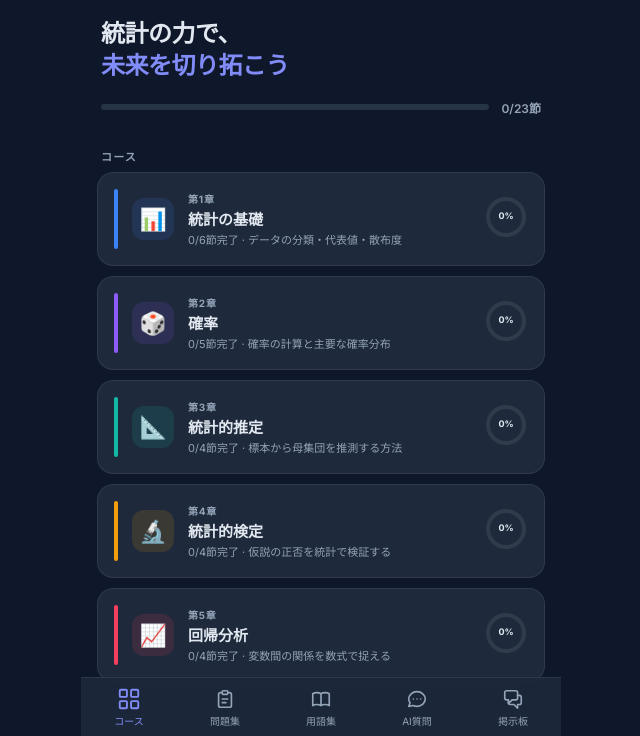
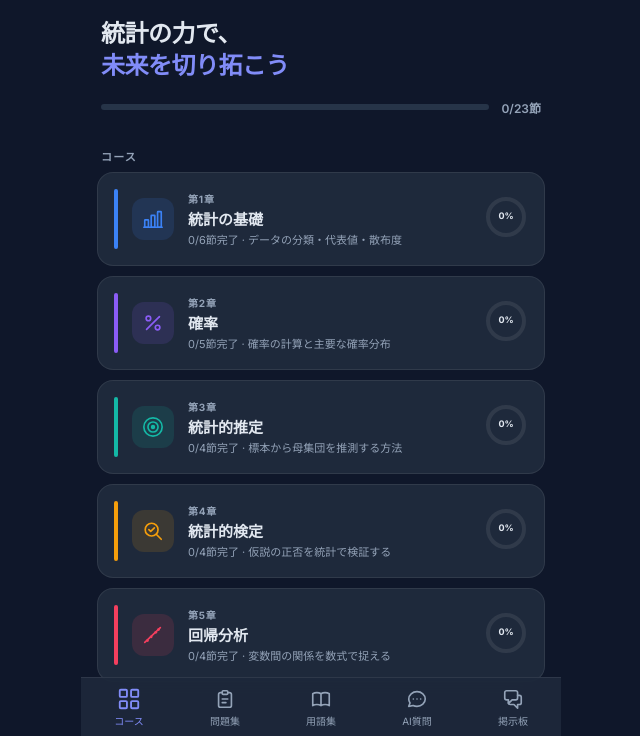
Before and after one commit to thxnassu-netizen/tokei-kentei, a website: page public/index.html in a window 1280 px wide. Shown: the part 64-800 px from the top of the page, without its empty margins (319-959 px from the left). Drawn offline with nearby package versions, Linux system fonts and the light colour scheme.

Commit message:
章アイコンをSVGラインアイコンに変更（棒グラフ・%・ターゲット・虫眼鏡・散布図）

```diff
--- a/public/index.html
+++ b/public/index.html
@@ -112,7 +112,8 @@ html, body { height: 100%; background: var(--bg); color: var(--text); font-famil
 .chapter-card:hover { transform: translateY(-2px); box-shadow: 0 8px 24px rgba(0,0,0,0.35); }
 .chapter-card:active { transform: translateY(0); }
 .ch-accent-bar { width: 4px; border-radius: 4px; align-self: stretch; flex-shrink: 0; }
-.ch-icon-wrap { width: 42px; height: 42px; border-radius: 12px; display: flex; align-items: center; justify-content: center; font-size: 22px; flex-shrink: 0; }
+.ch-icon-wrap { width: 42px; height: 42px; border-radius: 12px; display: flex; align-items: center; justify-content: center; flex-shrink: 0; padding: 10px; }
+.ch-icon-wrap svg { width: 22px; height: 22px; flex-shrink: 0; }
 .ch-info { flex: 1; min-width: 0; }
 .ch-num { font-size: 10px; font-weight: 700; letter-spacing: 0.8px; text-transform: uppercase; color: var(--text2); margin-bottom: 2px; }
 .ch-title { font-size: 15px; font-weight: 700; white-space: nowrap; overflow: hidden; text-overflow: ellipsis; }
@@ -131,7 +132,8 @@ html, body { height: 100%; background: var(--bg); color: var(--text); font-famil
 }
 .ch-hero-bg { position: absolute; inset: 0; opacity: 0.15; }
 .ch-hero-content { position: relative; z-index: 1; }
-.ch-hero-icon { font-size: 48px; margin-bottom: 8px; }
+.ch-hero-icon { width: 56px; height: 56px; margin-bottom: 12px; }
+.ch-hero-icon svg { width: 56px; height: 56px; }
 .ch-hero-num { font-size: 11px; font-weight: 700; letter-spacing: 1px; text-transform: uppercase; opacity: 0.7; margin-bottom: 4px; }
 .ch-hero-title { font-size: 22px; font-weight: 800; margin-bottom: 6px; }
 .ch-hero-desc { font-size: 13px; opacity: 0.8; line-height: 1.5; }
@@ -620,11 +622,11 @@ strong { color: #e2e8f0; }
 <script>
 // ===================== DATA =====================
 const CH_META = [
-  { icon:'📊', color:'#3b82f6', light:'#60a5fa', desc:'データの分類・代表値・散布度' },
-  { icon:'🎲', color:'#8b5cf6', light:'#a78bfa', desc:'確率の計算と主要な確率分布' },
-  { icon:'📐', color:'#14b8a6', light:'#2dd4bf', desc:'標本から母集団を推測する方法' },
-  { icon:'🔬', color:'#f59e0b', light:'#fbbf24', desc:'仮説の正否を統計で検証する' },
-  { icon:'📈', color:'#f43f5e', light:'#fb7185', desc:'変数間の関係を数式で捉える' },
+  { icon:'<svg viewBox="0 0 24 24" fill="none" stroke="currentColor" stroke-width="1.8" stroke-linecap="round" stroke-linejoin="round"><rect x="3" y="13" width="4" height="8" rx="0.5"/><rect x="10" y="8" width="4" height="13" rx="0.5"/><rect x="17" y="4" width="4" height="17" rx="0.5"/><line x1="2" y1="21" x2="22" y2="21"/></svg>', color:'#3b82f6', light:'#60a5fa', desc:'データの分類・代表値・散布度' },
+  { icon:'<svg viewBox="0 0 24 24" fill="none" stroke="currentColor" stroke-width="1.8" stroke-linecap="round" stroke-linejoin="round"><circle cx="7" cy="7" r="2.5"/><circle cx="17" cy="17" r="2.5"/><line x1="19" y1="5" x2="5" y2="19"/></svg>', color:'#8b5cf6', light:'#a78bfa', desc:'確率の計算と主要な確率分布' },
+  { icon:'<svg viewBox="0 0 24 24" fill="none" stroke="currentColor" stroke-width="1.8" stroke-linecap="round" stroke-linejoin="round"><circle cx="12" cy="12" r="10"/><circle cx="12" cy="12" r="5.5"/><circle cx="12" cy="12" r="1.5" fill="currentColor"/></svg>', color:'#14b8a6', light:'#2dd4bf', desc:'標本から母集団を推測する方法' },
+  { icon:'<svg viewBox="0 0 24 24" fill="none" stroke="currentColor" stroke-width="1.8" stroke-linecap="round" stroke-linejoin="round"><circle cx="10.5" cy="10.5" r="7"/><line x1="21" y1="21" x2="15.8" y2="15.8"/><polyline points="7.5 10.5 9.5 12.5 13.5 8.5"/></svg>', color:'#f59e0b', light:'#fbbf24', desc:'仮説の正否を統計で検証する' },
+  { icon:'<svg viewBox="0 0 24 24" fill="none" stroke="currentColor" stroke-width="1.8" stroke-linecap="round" stroke-linejoin="round"><line x1="3" y1="20" x2="20" y2="4"/><circle cx="6" cy="18" r="1.5" fill="currentColor" stroke="none"/><circle cx="10" cy="14" r="1.5" fill="currentColor" stroke="none"/><circle cx="15" cy="9" r="1.5" fill="currentColor" stroke="none"/><circle cx="18" cy="6" r="1.5" fill="currentColor" stroke="none"/></svg>', color:'#f43f5e', light:'#fb7185', desc:'変数間の関係を数式で捉える' },
 ];
 
 const QUESTIONS = [
@@ -1178,7 +1180,7 @@ function renderHome() {
     var offset=circ*(1-prog);
     html+='<div class="chapter-card" onclick="goChapter('+ci+')">';
     html+='<div class="ch-accent-bar" style="background:'+m.color+';min-height:60px"></div>';
-    html+='<div class="ch-icon-wrap" style="background:'+m.color+'22">'+m.icon+'</div>';
+    html+='<div class="ch-icon-wrap" style="background:'+m.color+'22;color:'+m.color+'">'+m.icon+'</div>';
     html+='<div class="ch-info">';
     html+='<div class="ch-num">第'+(ci+1)+'章</div>';
     html+='<div class="ch-title">'+ch.title.replace('第'+(ci+1)+'章 ','')+'</div>';
@@ -1206,7 +1208,7 @@ function renderChapter() {
   var hero=document.getElementById('ch-hero');
   hero.innerHTML='<div class="ch-hero" style="background:linear-gradient(135deg,'+m.color+'33,'+m.color+'11)">'
     +'<div class="ch-hero-content">'
-    +'<div class="ch-hero-icon">'+m.icon+'</div>'
+    +'<div class="ch-hero-icon" style="color:rgba(255,255,255,0.9)">'+m.icon+'</div>'
     +'<div class="ch-hero-num">第'+(ci+1)+'章</div>'
     +'<div class="ch-hero-title">'+ch.title.replace('第'+(ci+1)+'章 ','')+'</div>'
     +'<div class="ch-hero-desc">'+m.desc+'</div>'
```
